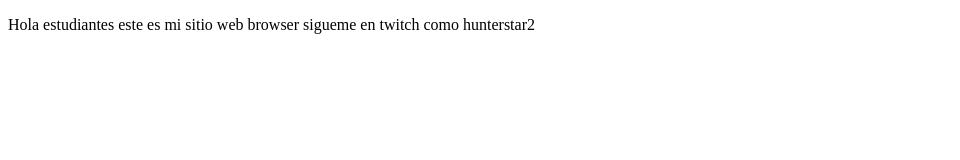
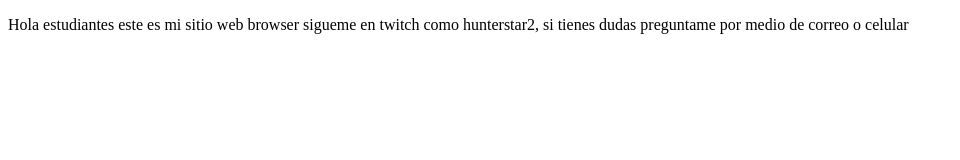
Before and after one commit to AlejandroMC-byte/proyectoDemoCursoPrework, a plain HTML site: page index.html in a window 1280 px wide. Shown: the whole page, without its empty margins (0-960 px from the left). Drawn offline with Linux system fonts and the light colour scheme.

Commit message:
commit segundo de prueba

```diff
--- a/index.html
+++ b/index.html
@@ -9,7 +9,8 @@
 <body>
     <p>
         Hola estudiantes este es mi sitio web browser
-        sigueme en twitch como hunterstar2
+        sigueme en twitch como hunterstar2, si tienes dudas preguntame
+        por medio de correo o celular
     </p>
 </body>
 </html>
```
